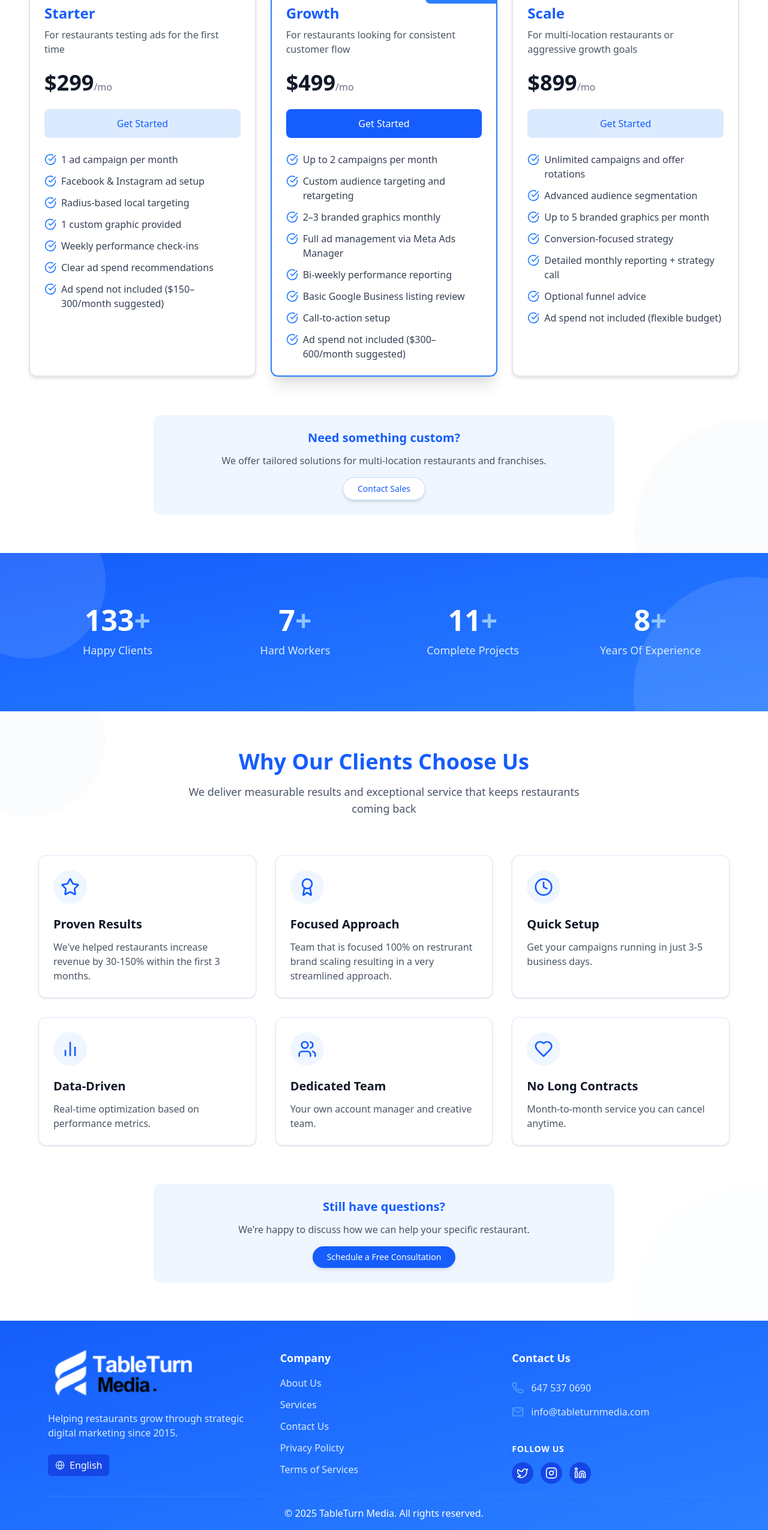
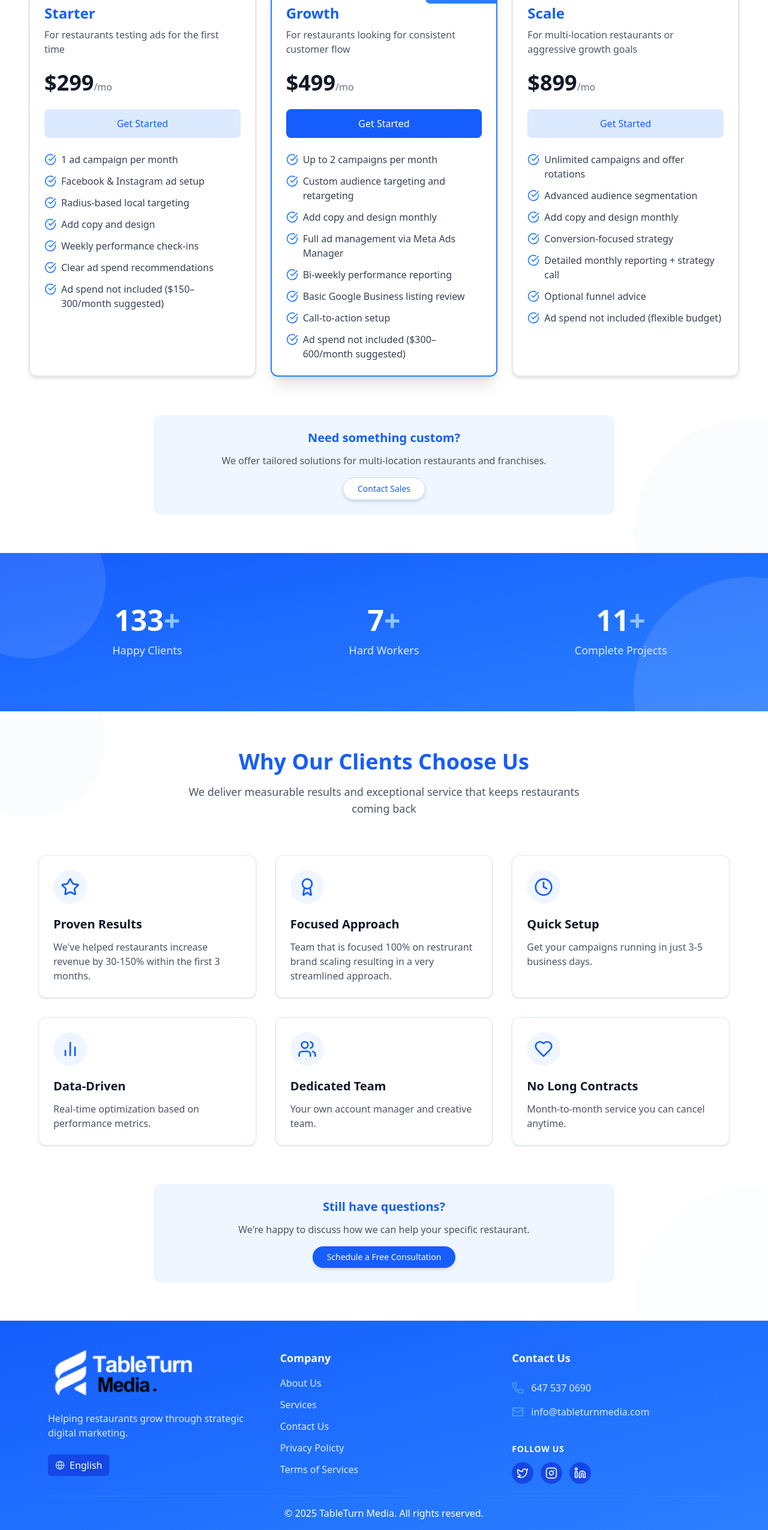
Before and after one commit to Waleed5423/Social-Agency, a Next.js app: page / in a window 1280 px wide. Shown: the part 2610-5161 px from the top of the page at 60% size. Built offline with nearby package versions, Linux system fonts and the light colour scheme.

Commit message:
done all

```diff
--- a/src/components/Footer.tsx
+++ b/src/components/Footer.tsx
@@ -95,8 +95,7 @@ const Footer = () => {
               </div>
             </div>
             <p className="text-blue-100">
-              Helping restaurants grow through strategic digital marketing since
-              2015.
+              Helping restaurants grow through strategic digital marketing.
             </p>
 
             {/* Language Selector */}
--- a/src/components/Home/OurData.tsx
+++ b/src/components/Home/OurData.tsx
@@ -1,8 +1,7 @@
 "use client";
 
-import React, { useState, useEffect } from "react";
-import { motion, useAnimation, useInView,Variants } from "framer-motion";
-import { useRef } from "react";
+import React, { useState, useEffect, useRef } from "react";
+import { motion, useAnimation, useInView, Variants } from "framer-motion";
 
 const OurData = () => {
   const controls = useAnimation();
@@ -13,7 +12,6 @@ const OurData = () => {
     { value: 133, label: "Happy Clients" },
     { value: 7, label: "Hard Workers" },
     { value: 11, label: "Complete Projects" },
-    { value: 8, label: "Years Of Experience" },
   ];
 
   const [counters, setCounters] = useState(stats.map(() => 0));
@@ -22,10 +20,9 @@ const OurData = () => {
     if (isInView) {
       controls.start("visible");
 
-      // Start counting animation for each stat
       stats.forEach((stat, index) => {
-        const duration = 2; // seconds
-        const increment = stat.value / (duration * 60); // assuming 60fps
+        const duration = 2;
+        const increment = stat.value / (duration * 60);
 
         let current = 0;
         const timer = setInterval(() => {
@@ -40,12 +37,12 @@ const OurData = () => {
             newCounters[index] = Math.floor(current);
             return newCounters;
           });
-        }, 1000 / 60); // ~60fps
+        }, 1000 / 60);
       });
     }
   }, [isInView]);
 
-  const containerVariants:Variants= {
+  const containerVariants: Variants = {
     hidden: { opacity: 0 },
     visible: {
       opacity: 1,
@@ -57,7 +54,7 @@ const OurData = () => {
     },
   };
 
-  const itemVariants:Variants = {
+  const itemVariants: Variants = {
     hidden: { opacity: 0, y: 20 },
     visible: {
       opacity: 1,
@@ -80,7 +77,7 @@ const OurData = () => {
           initial="hidden"
           animate={controls}
           variants={containerVariants}
-          className="grid grid-cols-2 md:grid-cols-4 gap-8 text-center"
+          className="grid grid-cols-1 sm:grid-cols-3 gap-8 text-center place-items-center"
         >
           {stats.map((stat, index) => (
             <motion.div key={index} variants={itemVariants} className="p-6">
--- a/src/components/Home/PricingPlan.tsx
+++ b/src/components/Home/PricingPlan.tsx
@@ -20,7 +20,7 @@ const PricingPlan = () => {
         "1 ad campaign per month",
         "Facebook & Instagram ad setup",
         "Radius-based local targeting",
-        "1 custom graphic provided",
+        "Add copy and design",
         "Weekly performance check-ins",
         "Clear ad spend recommendations",
         "Ad spend not included ($150–300/month suggested)",
@@ -34,7 +34,7 @@ const PricingPlan = () => {
       features: [
         "Up to 2 campaigns per month",
         "Custom audience targeting and retargeting",
-        "2–3 branded graphics monthly",
+        "Add copy and design monthly",
         "Full ad management via Meta Ads Manager",
         "Bi-weekly performance reporting",
         "Basic Google Business listing review",
@@ -50,7 +50,7 @@ const PricingPlan = () => {
       features: [
         "Unlimited campaigns and offer rotations",
         "Advanced audience segmentation",
-        "Up to 5 branded graphics per month",
+        "Add copy and design monthly",
         "Conversion-focused strategy",
         "Detailed monthly reporting + strategy call",
         "Optional funnel advice",
@@ -169,11 +169,10 @@ const PricingPlan = () => {
               key={index}
               variants={itemVariants}
               whileHover={{ y: -5 }}
-              className={`relative rounded-xl border-2 overflow-hidden transition-all flex flex-col h-full ${
-                plan.popular
+              className={`relative rounded-xl border-2 overflow-hidden transition-all flex flex-col h-full ${plan.popular
                   ? "border-blue-500 shadow-xl"
                   : "border-gray-200 shadow-md"
-              }`}
+                }`}
             >
               {plan.popular && (
                 <div className="absolute top-0 right-0 bg-blue-500 text-white text-xs font-bold px-3 py-1 rounded-bl-lg">
@@ -196,11 +195,10 @@ const PricingPlan = () => {
 
                 <button
                   onClick={() => handleGetStarted(plan.name)}
-                  className={`w-full py-3 rounded-lg font-medium mb-6 transition-colors ${
-                    plan.popular
+                  className={`w-full py-3 rounded-lg font-medium mb-6 transition-colors ${plan.popular
                       ? "bg-blue-600 hover:bg-blue-700 text-white"
                       : "bg-blue-100 hover:bg-blue-200 text-blue-600"
-                  }`}
+                    }`}
                 >
                   Get Started
                 </button>
@@ -228,11 +226,10 @@ const PricingPlan = () => {
               initial="enter"
               animate="center"
               exit="exit"
-              className={`absolute inset-x-0 p-6 rounded-xl border-2 ${
-                plans[currentPlan].popular
+              className={`absolute inset-x-0 p-6 rounded-xl border-2 ${plans[currentPlan].popular
                   ? "border-blue-500 shadow-xl"
                   : "border-gray-200 shadow-md"
-              } bg-white h-[600px]`}
+                } bg-white h-[600px]`}
             >
               {plans[currentPlan].popular && (
                 <div className="absolute top-0 right-0 bg-blue-500 text-white text-xs font-bold px-3 py-1 rounded-bl-lg">
@@ -257,11 +254,10 @@ const PricingPlan = () => {
 
                 <button
                   onClick={() => handleGetStarted(plans[currentPlan].name)}
-                  className={`w-full py-3 rounded-lg font-medium mb-6 transition-colors ${
-                    plans[currentPlan].popular
+                  className={`w-full py-3 rounded-lg font-medium mb-6 transition-colors ${plans[currentPlan].popular
                       ? "bg-blue-600 hover:bg-blue-700 text-white"
                       : "bg-blue-100 hover:bg-blue-200 text-blue-600"
-                  }`}
+                    }`}
                 >
                   Get Started
                 </button>
@@ -303,9 +299,8 @@ const PricingPlan = () => {
                   setDirection(index > currentPlan ? "right" : "left");
                   setCurrentPlan(index);
                 }}
-                className={`w-3 h-3 rounded-full transition-colors ${
-                  index === currentPlan ? "bg-blue-600" : "bg-blue-200"
-                }`}
+                className={`w-3 h-3 rounded-full transition-colors ${index === currentPlan ? "bg-blue-600" : "bg-blue-200"
+                  }`}
                 aria-label={`Go to plan ${index + 1}`}
               />
             ))}
```
